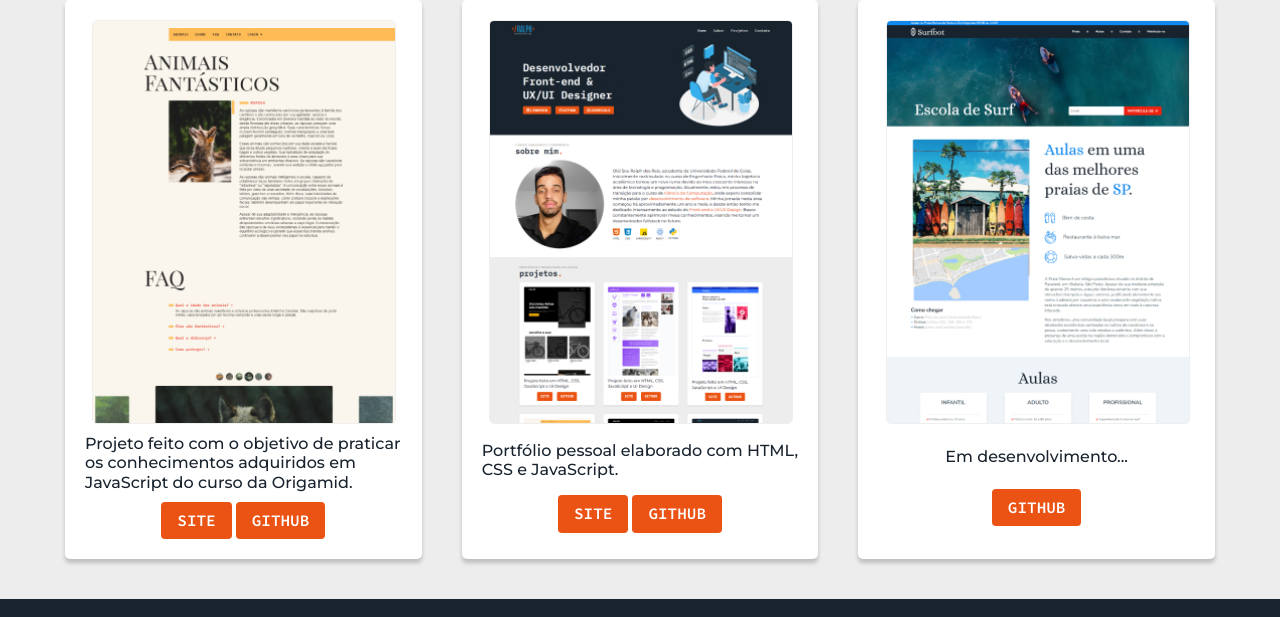
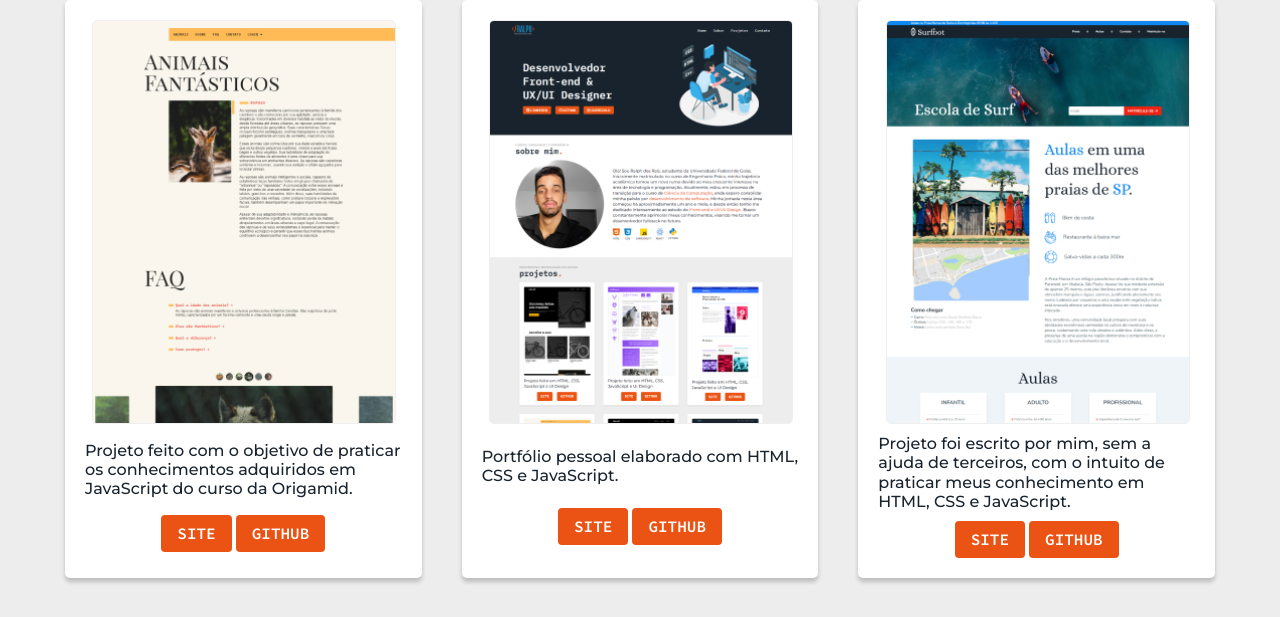
Before and after one commit to ralphdosreis/Portfolio, a website built with webpack: page index.html in a window 1280 px wide. Shown: the part 1830-2447 px from the top of the page. Built offline with nearby package versions, Linux system fonts and the light colour scheme.

Commit message:
corrigindo menu mobile e incluido surfbot site

```diff
--- a/css/secoes/menu-mobile.css
+++ b/css/secoes/menu-mobile.css
@@ -7,7 +7,7 @@
     display: flex;
     background: #223344;
     border: none;
-    padding: .5rem 1rem;
+    padding: .5rem .5rem;
     border-radius: 4px;
     text-transform: uppercase;
     font-family: "Source Code Pro", monospace;
--- a/index.html
+++ b/index.html
@@ -214,8 +214,13 @@
           </div>
           <div class="container-item">
             <a href=""><img src="./img/surfbot-site.jpg" alt="" /></a>
-            <p>Em desenvolvimento...</p>
+            <p>Projeto foi escrito por mim, sem a ajuda de terceiros, com o intuito de praticar meus conhecimento em HTML, CSS e JavaScript.</p>
             <div>
+              <a
+              class="botao"
+              href="https://surfbot.netlify.app/"
+              >Site</a
+            >
               <a class="botao" href="https://github.com/ralphdosreis/Surfbot"
                 >Github</a
               >
```
